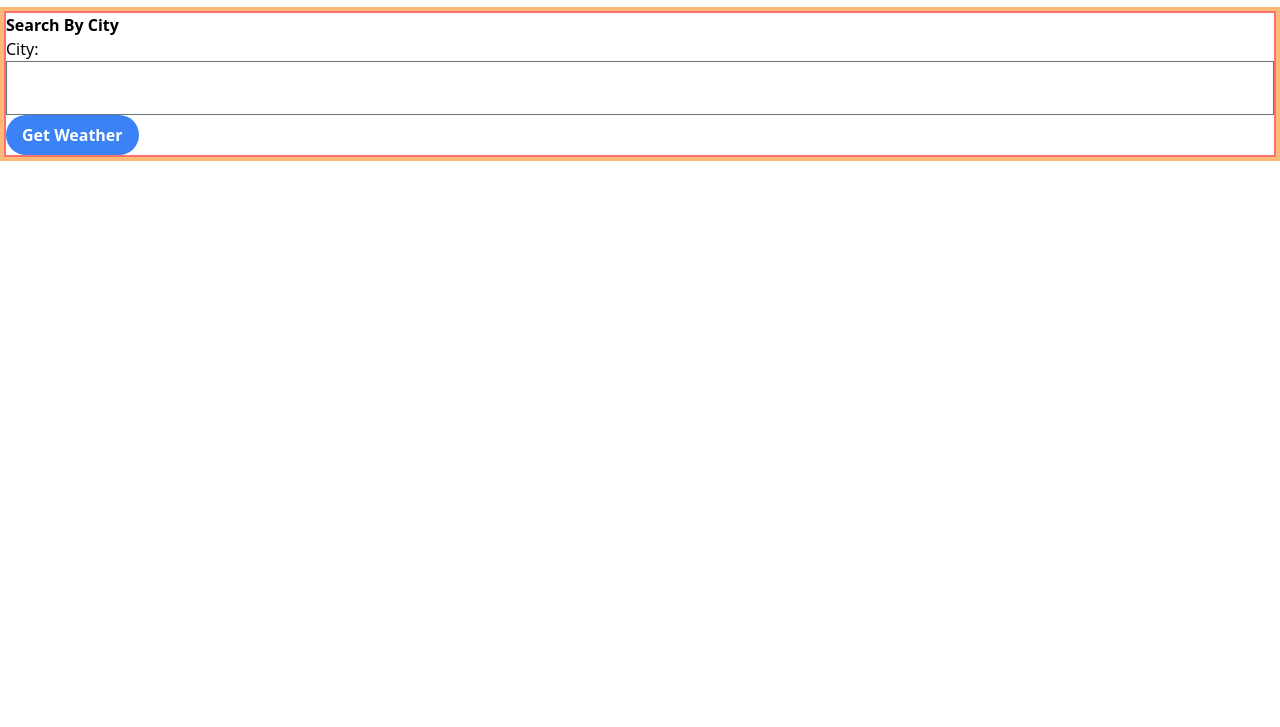
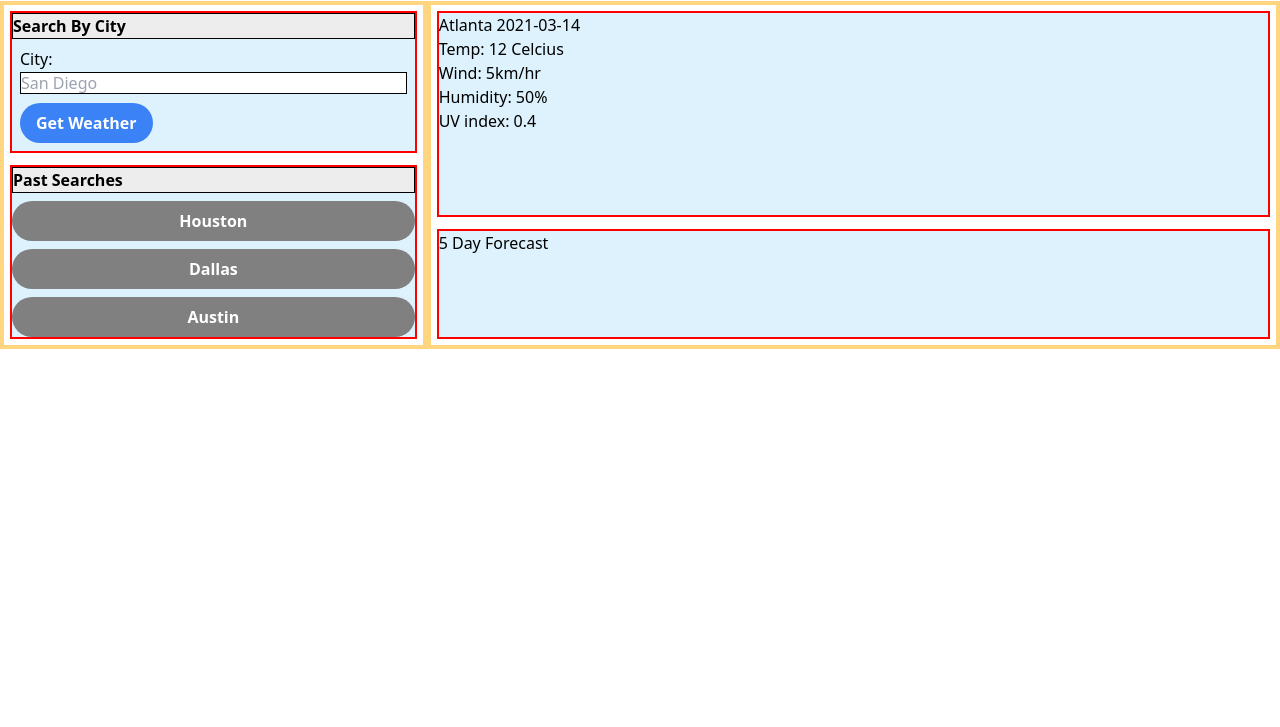
Before and after one commit to Dylson14/cloudy-with-meatballs-HW6, a plain HTML site: page index.html in a window 1280 px wide. Shown: the part 73-800 px from the top of the page. Drawn offline with nearby package versions, Linux system fonts and the light colour scheme.

Commit message:
simplifying the html by creating css classes

```diff
--- a/index.html
+++ b/index.html
@@ -3,29 +3,60 @@
   <head>
     <meta charset="UTF-8" />
     <meta name="viewport" content="width=device-width, initial-scale=1.0" />
-    <script src="https://cdn.tailwindcss.com"></script>
+    <link rel="stylesheet" href="./styles.css">
+    <link href="https://unpkg.com/tailwindcss@^1.0/dist/tailwind.min.css" rel="stylesheet">
   </head>
+
   <body>
-    <header class="bg-indigo-700 border-4 border-orange-300 space-y-6">
+
+    <header class="bg-indigo-700 parentContainer space-y-6">
       <h1 class="text-white p-3 font-bold text-3xl flex justify-center">
         Weather Dashboard
       </h1>
     </header>
 
-    <section id="leftHandColumn" class="border-4 border-orange-300 my-3">
+    <main class="main gridContainer">
 
-      <div id="card" class="border-red-400 border-2">
-        <h2 class="font-bold">Search By City</h2>
+    <section id="leftHandColumn" class="parentContainer flex flex-col">
 
-        <form id="user-form">
+      <div id="cityCard" class="contentCard">
+        <h2 class="heading">Search By City</h2>
+
+        <form class="p-2" id="user-form">
           <label for="city">City:</label>
-          <input class="w-full bg-drabya-gray border-gray-500 appearance-none border p-4 font-light leading-tight focus:outline-none focus:shadow-outline" name="cityInput" id="cityInputId" type="text">
-          <button type="submit" class="bg-blue-500 hover:bg-blue-700 text-white font-bold py-2 px-4 rounded-full">Get Weather</button>
+          <input class="inputBox focus:outline-none focus:shadow-outline" name="cityInput" id="cityInputId" type="text" placeholder="San Diego">
+          <button type="submit" class="isBtn bg-blue-500 hover:bg-blue-700 rounded-full">Get Weather</button>
         </form>
+      </div>
+
+      <div id="pastSearchCard" class="contentCard flex flex-col">
+        <h2 class="heading">Past Searches</h2>
+
+        <button type="submit" class="isBtn hover:bg-blue-500 rounded-full">Houston</button>
+        <button type="submit" class="isBtn hover:bg-blue-500 rounded-full">Dallas</button>
+        <button type="submit" class="isBtn  hover:bg-blue-500 rounded-full">Austin</button>
       </div>
 
     </section>
 
-    <main id="rightHandColumn"></main>
+    <section id="rightHandColumn" class="parentContainer grid grid-cols-1">
+
+        <div class="contentCard ">
+          <h1>Atlanta 2021-03-14</h1>
+          <p>Temp: 12 Celcius</p>
+          <p>Wind: 5km/hr</p>
+          <p>Humidity: 50%</p>
+          <p>UV index: 0.4</p>
+        </div>
+
+        <div class="contentCard">
+          <h1>5 Day Forecast</h1>
+        </div>
+
+    </section>
+
+
+  </main>
+
   </body>
 </html>
--- a/src/style.css
+++ /dev/null
@@ -1,3 +0,0 @@
-@tailwind base;
-@tailwind components;
-@tailwind utilities;
--- /dev/null
+++ b/styles.css
@@ -0,0 +1,60 @@
+.main{
+    display: flex;
+    flex-wrap: wrap;
+    color: black;
+}
+
+.contentCard{
+    display: inline-block;
+    background-color: #ddf2fd;
+    margin: 6px;
+    border-style: solid;
+    border-color: red;
+    border-width: 2px;
+}
+
+.heading{
+ font-weight: bold;
+ color: black;
+ background-color: #ededed;
+ border-style: solid;
+ border-color: black;
+ border-width: 1px;
+
+}
+
+.parentContainer{
+ border-style: solid;
+ border-width: 4px;
+ margin-top: 3px;
+ border-color: #FFD580;
+}
+
+.gridContainer{
+display: grid;
+grid-template-columns: 1fr 2fr;
+}
+
+.isBtn{
+    color: white;
+    font-weight: bolder;
+    padding-top: 0.5rem;
+    padding-bottom: 0.5rem;
+    padding-left: 1rem;
+    padding-right: 1rem;
+    margin-top: 0.5rem;
+    background-color: grey;
+}
+
+.inputBox{
+    width: 100%;
+    background-color: white;
+    border-style: solid;
+    border-width: 1px;
+    border-color: black;
+    appearance: none;
+    font-weight: 300;
+    line-height: 1.25;
+}
+
+/*focus:outline-none focus:shadow-outline */
--- a/tailwind.config.js
+++ /dev/null
@@ -1,7 +0,0 @@
-module.exports = {
-  content: [],
-  theme: {
-    extend: {},
-  },
-  plugins: [],
-}
```
Also changed, not shown: package.json (deleted, +0 -25 lines), assets/cloud-sun.png (added), assets/favicon.ico (added), css/style.css (deleted), script.js (added), 1 other file.
